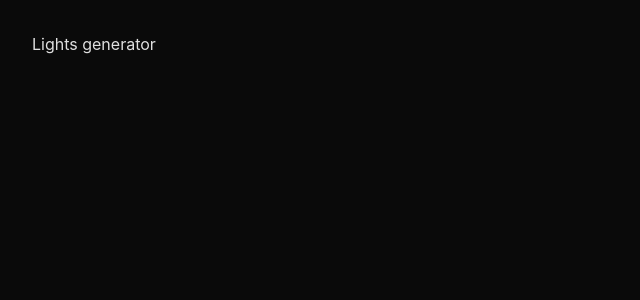
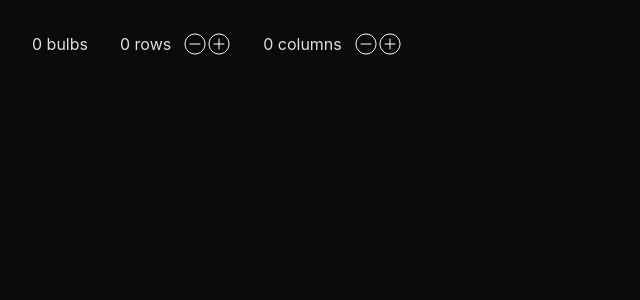
Before and after one commit to CharlesSquirel/lights-generator-app, a React (Vite) app: page / in a window 1280 px wide. Shown: the top 300 px of the page, without its empty margins (0-640 px from the left). Built offline with nearby package versions, Linux system fonts and the light colour scheme.

Commit message:
Initial commit

```diff
--- a/src/App.css
+++ b/src/App.css
@@ -3,3 +3,16 @@
   margin: 0 auto;
   padding: 2rem;
 }
+
+.nav {
+  display: flex;
+  gap: 32px;
+}
+
+nav svg {
+  cursor: pointer;
+}
+
+nav svg:hover {
+  color: #6E6E6E
+}
--- a/src/App.jsx
+++ b/src/App.jsx
@@ -1,7 +1,17 @@
 import "./App.css";
+import Counter from "./components/Counter";
+import Text from "./components/Text"
 
 function App() {
-  return <div>Lights generator</div>;
+  return (
+    <div>
+      <nav className="nav">
+        <Text text="bulbs" count="0"/>
+        <Counter text="rows" />
+        <Counter text="columns" />
+      </nav>
+    </div>
+  );
 }
 
 export default App;
--- /dev/null
+++ b/src/components/Counter.jsx
@@ -0,0 +1,27 @@
+import IconAdd from "./icons/IconAdd";
+import IconMinus from "./icons/IconMinus";
+import style from "./Counter.module.css";
+import { useState } from "react";
+
+const Counter = ({ text}) => {
+    const [count, setCount] = useState(0)
+    const handleCountDecrease = () => {
+        setCount(count - 1)
+    }
+    const handleCountIncrease = () => {
+        setCount(count + 1)
+    }
+  return (
+    <div className={style.nav}>
+      <p>
+        {count} {text}
+      </p>
+      <div className={style.iconBox}>
+        <IconMinus onClick={handleCountDecrease}/>
+        <IconAdd onClick={handleCountIncrease}/>
+      </div>
+    </div>
+  );
+};
+
+export default Counter;
--- /dev/null
+++ b/src/components/Counter.module.css
@@ -0,0 +1,9 @@
+.nav {
+  display: flex;
+  gap: 12px;
+}
+
+.icon-box {
+  display: flex;
+  gap: 6px;
+}
--- /dev/null
+++ b/src/components/Text.jsx
@@ -0,0 +1,9 @@
+import React from 'react'
+
+const Text = ({text, count}) => {
+  return (
+    <p>{count} {text}</p>
+  )
+}
+
+export default Text
--- /dev/null
+++ b/src/components/icons/IconAdd.jsx
@@ -0,0 +1,20 @@
+import React from "react";
+
+const IconAdd = ({onClick}) => {
+  return (
+    <svg
+    onClick={onClick}
+    xmlns="http://www.w3.org/2000/svg" width="24" height="24" viewBox="0 0 24 24" fill="none">
+      <path d="M17 12H7" stroke="white" strokeLinecap="round" />
+      <path d="M12 17V7" stroke="white" strokeLinecap="round" />
+      <path
+        fillRule="evenodd"
+        clipRule="evenodd"
+        d="M12 22C17.5228 22 22 17.5228 22 12C22 6.47715 17.5228 2 12 2C6.47715 2 2 6.47715 2 12C2 17.5228 6.47715 22 12 22Z"
+        stroke="white"
+      />
+    </svg>
+  );
+};
+
+export default IconAdd;
--- /dev/null
+++ b/src/components/icons/IconMinus.jsx
@@ -0,0 +1,19 @@
+import React from "react";
+
+const IconMinus = ({onClick}) => {
+  return (
+    <svg
+    onClick={onClick}
+    xmlns="http://www.w3.org/2000/svg" width="24" height="24" viewBox="0 0 24 24" fill="none">
+      <path d="M17 12H7" stroke="white" strokeLinecap="round" />
+      <path
+        fillRule="evenodd"
+        clipRule="evenodd"
+        d="M12 22C17.5228 22 22 17.5228 22 12C22 6.47715 17.5228 2 12 2C6.47715 2 2 6.47715 2 12C2 17.5228 6.47715 22 12 22Z"
+        stroke="white"
+      />
+    </svg>
+  );
+};
+
+export default IconMinus;
```
Also changed, not shown: .eslintrc.cjs.
